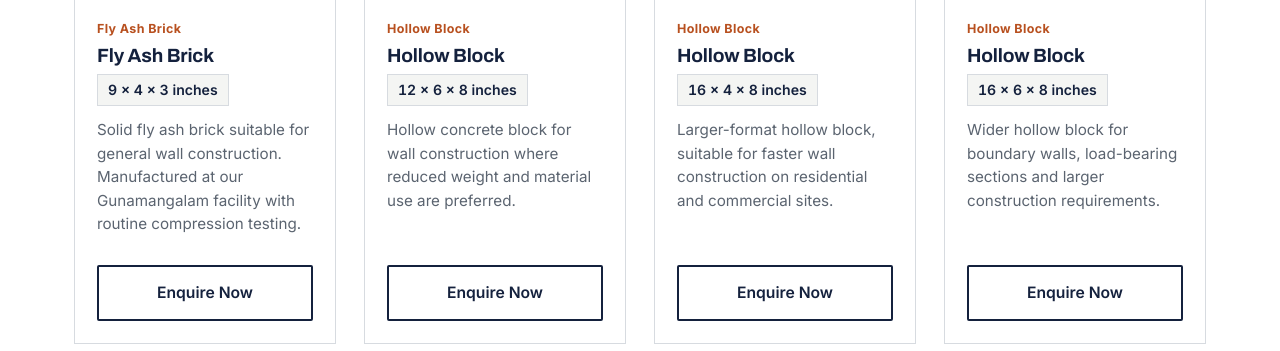
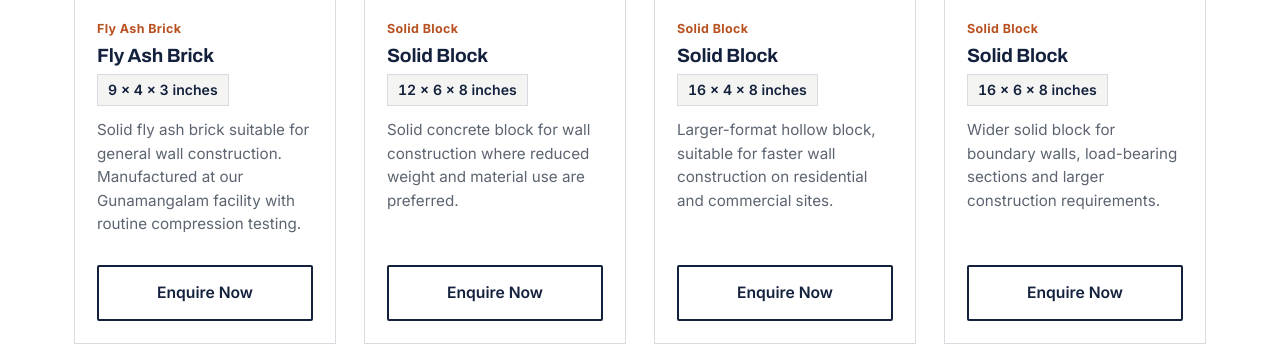
Before and after one commit to Vetriselvan2/velorr_industries, a plain HTML site: page index.html in a window 1280 px wide. Shown: the part 2246-2597 px from the top of the page. Drawn offline with Linux system fonts and the light colour scheme.

Commit message:
Updated Web

```diff
--- a/index.html
+++ b/index.html
@@ -193,24 +193,24 @@
 
         <article class="product-card">
           <div class="product-media">
-            <img src="images/hollow1.png" alt="Hollow Block with visible cavities, 12 by 6 by 8 inches">
+            <img src="images/hollow1.png" alt="Solid Block with visible cavities, 12 by 6 by 8 inches">
           </div>
           <div class="product-body">
-            <span class="product-tag">Hollow Block</span>
-            <h3>Hollow Block</h3>
+            <span class="product-tag">Solid Block</span>
+            <h3>Solid Block</h3>
             <span class="product-dims">12 &times; 6 &times; 8 inches</span>
-            <p>Hollow concrete block for wall construction where reduced weight and material use are preferred.</p>
-            <a class="btn btn-secondary" href="#enquiry" data-product="Hollow Block &mdash; 12 x 6 x 8 inches">Enquire Now</a>
+            <p>Solid concrete block for wall construction where reduced weight and material use are preferred.</p>
+            <a class="btn btn-secondary" href="#enquiry" data-product="Solid Block &mdash; 12 x 6 x 8 inches">Enquire Now</a>
           </div>
         </article>
 
         <article class="product-card">
           <div class="product-media">
-            <img src="images/hollow2.png" alt="Hollow Block with visible cavities, 16 by 4 by 8 inches">
+            <img src="images/hollow2.png" alt="Solid Block with visible cavities, 16 by 4 by 8 inches">
           </div>
           <div class="product-body">
-            <span class="product-tag">Hollow Block</span>
-            <h3>Hollow Block</h3>
+            <span class="product-tag">Solid Block</span>
+            <h3>Solid Block</h3>
             <span class="product-dims">16 &times; 4 &times; 8 inches</span>
             <p>Larger-format hollow block, suitable for faster wall construction on residential and commercial sites.</p>
             <a class="btn btn-secondary" href="#enquiry" data-product="Hollow Block &mdash; 16 x 4 x 8 inches">Enquire Now</a>
@@ -219,14 +219,14 @@
 
         <article class="product-card">
           <div class="product-media">
-            <img src="images/hollow3.png" alt="Hollow Block with visible cavities, 16 by 6 by 8 inches">
+            <img src="images/hollow3.png" alt="Solid Block with visible cavities, 16 by 6 by 8 inches">
           </div>
           <div class="product-body">
-            <span class="product-tag">Hollow Block</span>
-            <h3>Hollow Block</h3>
+            <span class="product-tag">Solid Block</span>
+            <h3>Solid Block</h3>
             <span class="product-dims">16 &times; 6 &times; 8 inches</span>
-            <p>Wider hollow block for boundary walls, load-bearing sections and larger construction requirements.</p>
-            <a class="btn btn-secondary" href="#enquiry" data-product="Hollow Block &mdash; 16 x 6 x 8 inches">Enquire Now</a>
+            <p>Wider solid block for boundary walls, load-bearing sections and larger construction requirements.</p>
+            <a class="btn btn-secondary" href="#enquiry" data-product="Solid Block &mdash; 16 x 6 x 8 inches">Enquire Now</a>
           </div>
         </article>
 
```
